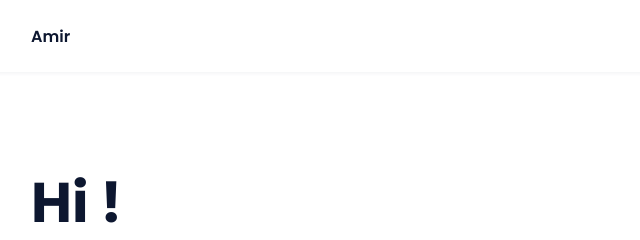
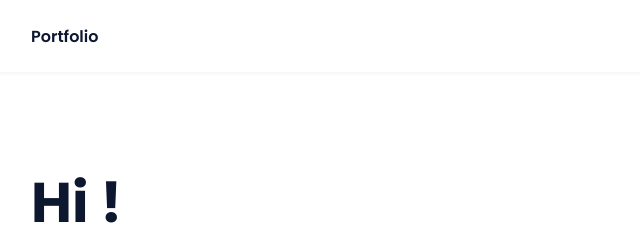
Before and after one commit to amircherif-ac/github-portfolio, a plain HTML site: page index.html in a window 1280 px wide. Shown: the top 240 px of the page, 97-737 px from the left. Drawn offline with nearby package versions, Linux system fonts and the light colour scheme.

Commit message:
title adjusted

```diff
--- a/index.html
+++ b/index.html
@@ -12,14 +12,14 @@
       rel="stylesheet"
     />
 
-    <title>Portfolio website complete</title>
+    <title>Portfolio</title>
   </head>
   <body>
     <!--===== HEADER =====-->
     <header class="l-header">
       <nav class="nav bd-grid">
         <div>
-          <a href="#" class="nav__logo">Amir</a>
+          <a href="#" class="nav__logo">Portfolio</a>
         </div>
 
         <div class="nav__menu" id="nav-menu">
```
